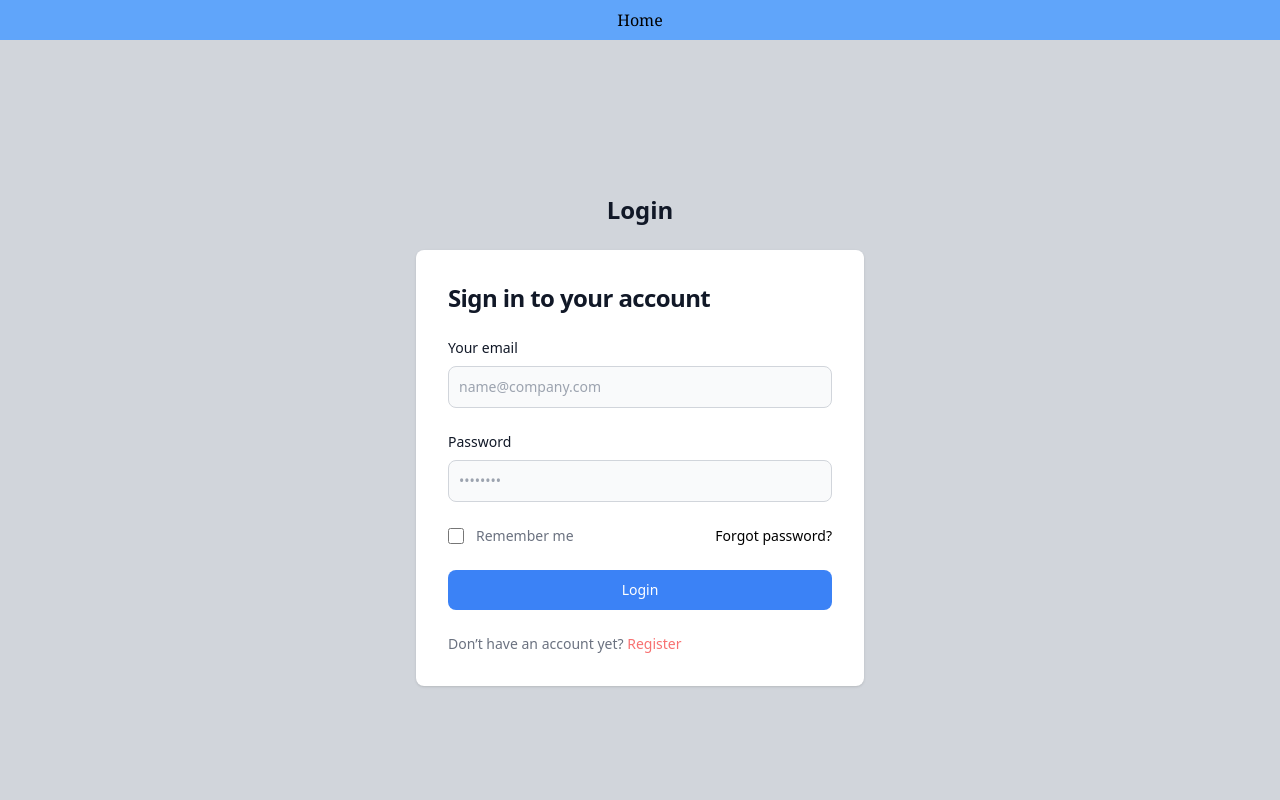
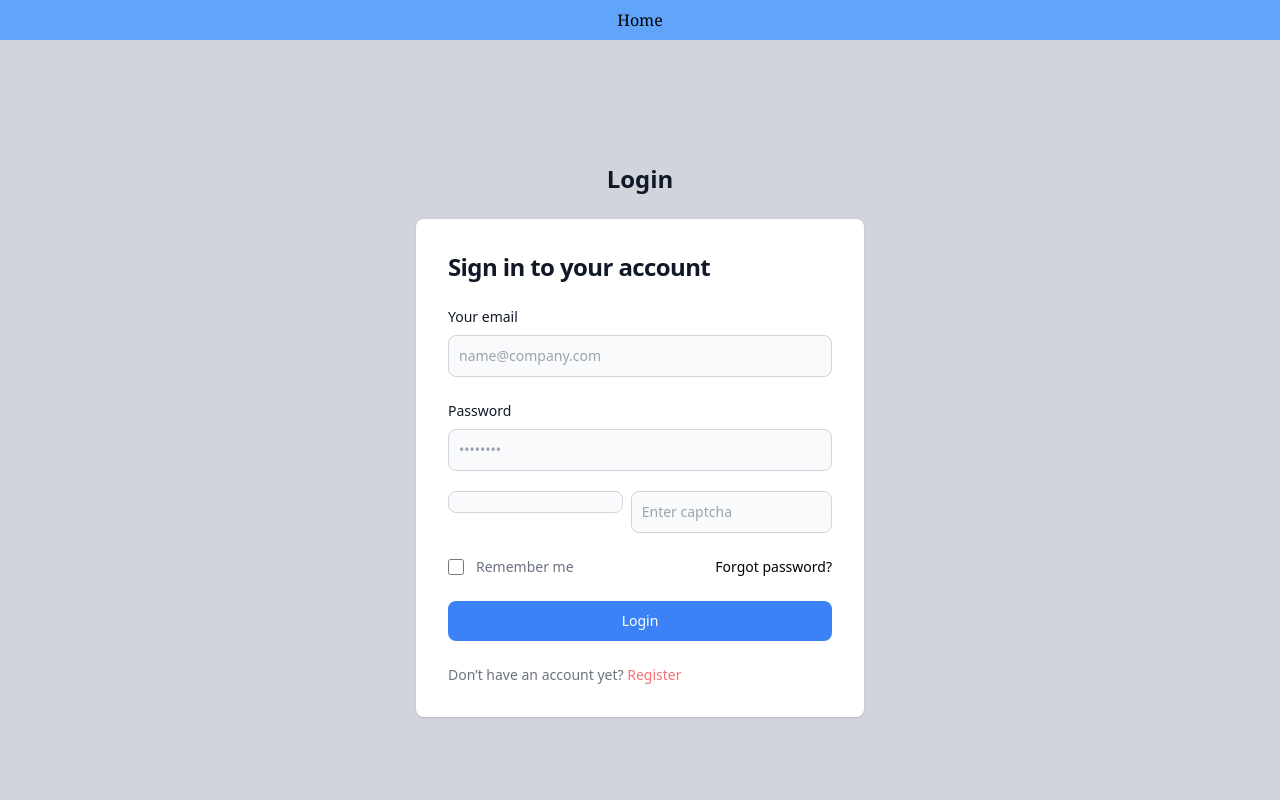
Before and after one commit to adarsh23012003/CMS-frontend, a React (Create React App) app: page /login in a window 1280 px wide. Shown: the top 800 px of the page. Built offline with nearby package versions, Linux system fonts and the light colour scheme; no server answers.

Commit message:
Login page some css changes

```diff
--- a/src/Components/App/Login.js
+++ b/src/Components/App/Login.js
@@ -1,41 +1,57 @@
-import React from "react";
-import { instance, setFormToken } from "../../Axios/axiosConfig";
-import { useState } from "react";
-import { setCookie } from "../../Axios/cookieConfig";
-import { setToken } from "../../Axios/axiosConfig";
-import { useNavigate } from "react-router-dom";
+import React, { useEffect } from 'react'
+import { instance, setFormToken } from '../../Axios/axiosConfig'
+import { useState } from 'react'
+import { setCookie } from '../../Axios/cookieConfig'
+import { setToken } from '../../Axios/axiosConfig'
+import { useNavigate } from 'react-router-dom'
 
 const Login = () => {
-  const navigate = useNavigate();
-  const [email, setEmail] = useState("");
-  const [password, setPassword] = useState("");
+  const navigate = useNavigate()
+  const [email, setEmail] = useState('')
+  const [password, setPassword] = useState('')
+  const [captcha, setCaptcha] = useState('')
+  const [inputCaptcha, setInputCaptcha] = useState('')
 
   const search = async () => {
     try {
-      const res = await instance.post("/login", {
+      const res = await instance.post('/login', {
         email: email,
         password: password,
-      });
-      const jwt = res.data.token;
-      // console.log(jwt)
-      setCookie("token", jwt);
-      setToken(jwt);
-      setFormToken(jwt);
+        captcha: captcha,
+      })
+      const jwt = res.data.token
+      setCookie('token', jwt)
+      setToken(jwt)
+      setFormToken(jwt)
       if (jwt) {
-        navigate("/");
+        navigate('/')
       }
     } catch (error) {
-      console.log(error);
+      console.log(error)
     }
-  };
+  }
 
+  useEffect(() => {
+    function getCaptcha() {
+      instance
+        .get('/captcha')
+        .then((res) => {
+          setCaptcha(res.data.captcha)
+          // console.log(res.data.captcha)
+        })
+        .catch((error) => {
+          console.log(error)
+        })
+    }
+    getCaptcha()
+  }, [])
   const onSubmits = (e) => {
-    e.preventDefault();
+    e.preventDefault()
     if (!email) {
-      alert("not email");
+      alert('not email')
     }
-    search();
-  };
+    search()
+  }
 
   return (
     <div>
@@ -66,7 +82,7 @@ const Login = () => {
                     id='email'
                     value={email}
                     onChange={(e) => {
-                      setEmail(e.target.value);
+                      setEmail(e.target.value)
                     }}
                     className='bg-gray-50 border border-gray-300 text-gray-900 sm:text-sm rounded-lg focus:ring-primary-600 focus:border-primary-600 block w-full p-2.5  dark:border-gray-600 dark:placeholder-gray-400  dark:focus:ring-blue-500 dark:focus:border-blue-500'
                     placeholder='name@company.com'
@@ -86,12 +102,30 @@ const Login = () => {
                     id='password'
                     value={password}
                     onChange={(e) => {
-                      setPassword(e.target.value);
+                      setPassword(e.target.value)
                     }}
                     placeholder='••••••••'
                     className='bg-gray-50 border border-gray-300 text-gray-900 sm:text-sm rounded-lg focus:ring-primary-600 focus:border-primary-600 block w-full p-2.5  dark:border-gray-600 dark:placeholder-gray-400  dark:focus:ring-blue-500 dark:focus:border-blue-500'
                     required=''
                   />
+                  {/* ********************** */}
+                  <div className='flex justify-center items-start gap-2 mt-5'>
+                    <div className='bg-gray-50 border border-gray-300 text-gray-900 font-bold text-center  sm:text-sm rounded-lg focus:ring-primary-600 focus:border-primary-600 block w-48 p-2.5 dark:border-gray-600 '>
+                      {captcha && captcha}
+                    </div>
+                    <div className=''>
+                      <input
+                        type='text'
+                        value={inputCaptcha}
+                        onChange={(e) => {
+                          setInputCaptcha(e.target.value.trim())
+                        }}
+                        placeholder='Enter captcha'
+                        className='bg-gray-50 border border-gray-300 text-gray-900 sm:text-sm rounded-lg focus:ring-primary-600 focus:border-primary-600 block w-full p-2.5 dark:border-gray-600 dark:placeholder-gray-400 dark:focus:ring-blue-500 dark:focus:border-blue-500 '
+                        required=''
+                      />
+                    </div>
+                  </div>
                 </div>
                 <div className='flex items-center justify-between'>
                   <div className='flex items-start'>
@@ -125,7 +159,7 @@ const Login = () => {
                   Login
                 </button>
                 <p className='text-sm font-light text-gray-500 dark:text-gray-400'>
-                  Don’t have an account yet?{" "}
+                  Don’t have an account yet?{' '}
                   <a
                     href='/register'
                     className='font-medium text-primary-600 hover:underline dark:text-primary-500 text-red-400'
@@ -139,7 +173,7 @@ const Login = () => {
         </div>
       </section>
     </div>
-  );
-};
+  )
+}
 
-export default Login;
+export default Login
```
